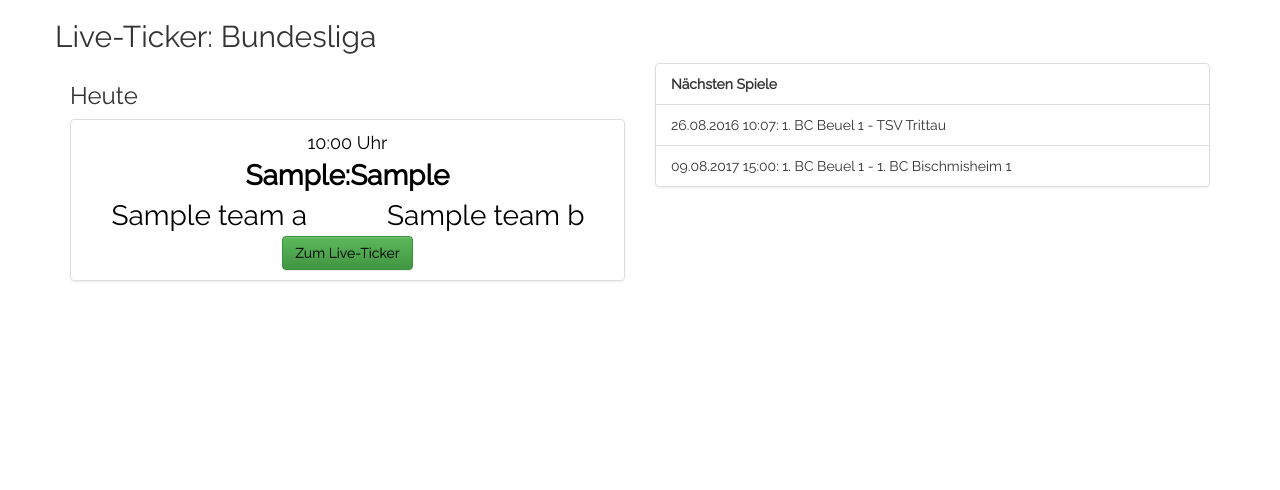
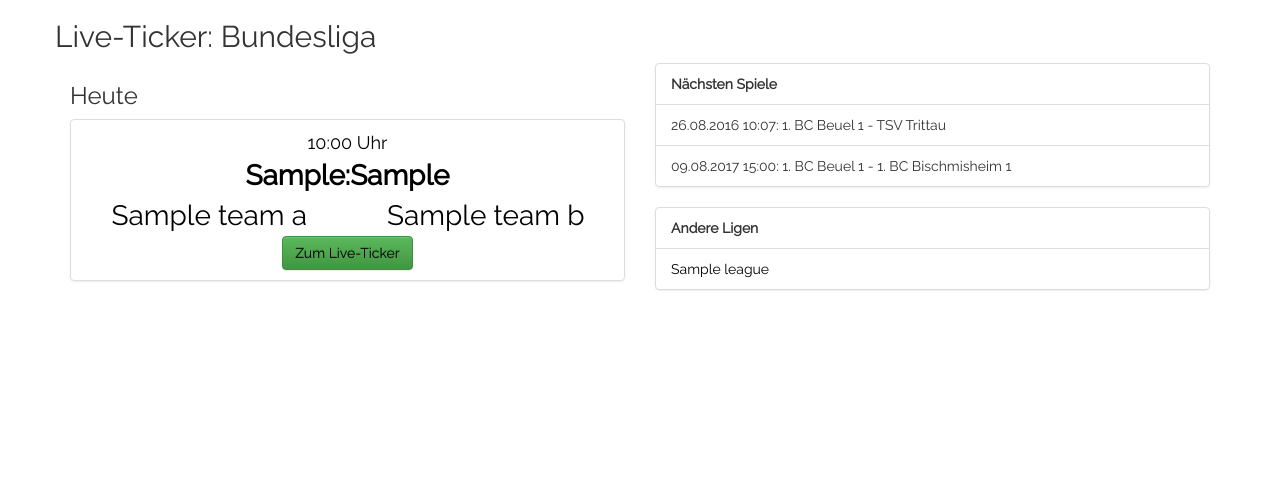
Before and after one commit to meyerjo/ticker, a Django app: template ticker/templates/index.html in a window 1280 px wide. Shown: the top 490 px of the page. Run offline with Django 3.2, Linux system fonts and the light colour scheme; data comes from the database, SQL or seed files in the repository; tables that the repository leaves empty hold one stand-in row (values such as "Sample post"); the template is opened without the code that fills it: values that come from a table or form of the project are taken from there, most other values are stand-ins (such as "Sample title", 1, 10 or a date in 2020); some libraries are stand-ins or nearby versions.

Commit message:
* add overview of other leagues

```diff
--- a/ticker/models/leaguestructure.py
+++ b/ticker/models/leaguestructure.py
@@ -16,6 +16,13 @@ class League(models.Model):
 
     matches = models.ManyToManyField(Match)
 
+    @staticmethod
+    def get_other_leagues(league):
+        if league.associated_season is None:
+            return []
+        season = league.associated_season
+        return League.objects.filter(associated_season=season).filter(~Q(name=league.name))
+
     def generate_matches(self):
         teams = self.teams.all()
         for team in teams:
@@ -24,7 +31,6 @@ class League(models.Model):
                     continue
 
         pass
-
 
     @staticmethod
     def league_matches_by_name(name):
--- a/ticker/templates/index.html
+++ b/ticker/templates/index.html
@@ -54,6 +54,16 @@
                         </li>
                     {% endfor %}
                 </ul>
+                {% if other_leagues %}
+                <ul class="list-group">
+                    <li class="list-group-item"><b>Andere Ligen</b></li>
+                    {% for league in other_leagues %}
+                        <li class="list-group-item">
+                            <a href="{% url 'start_page_leagues' league.name %}">{{ league.name }}</a>
+                        </li>
+                    {% endfor %}
+                </ul>
+                {% endif %}
             </div>
         </div>
     </div>
```
Also changed, not shown: ticker/views/startpage.py (+11 -13 lines).
